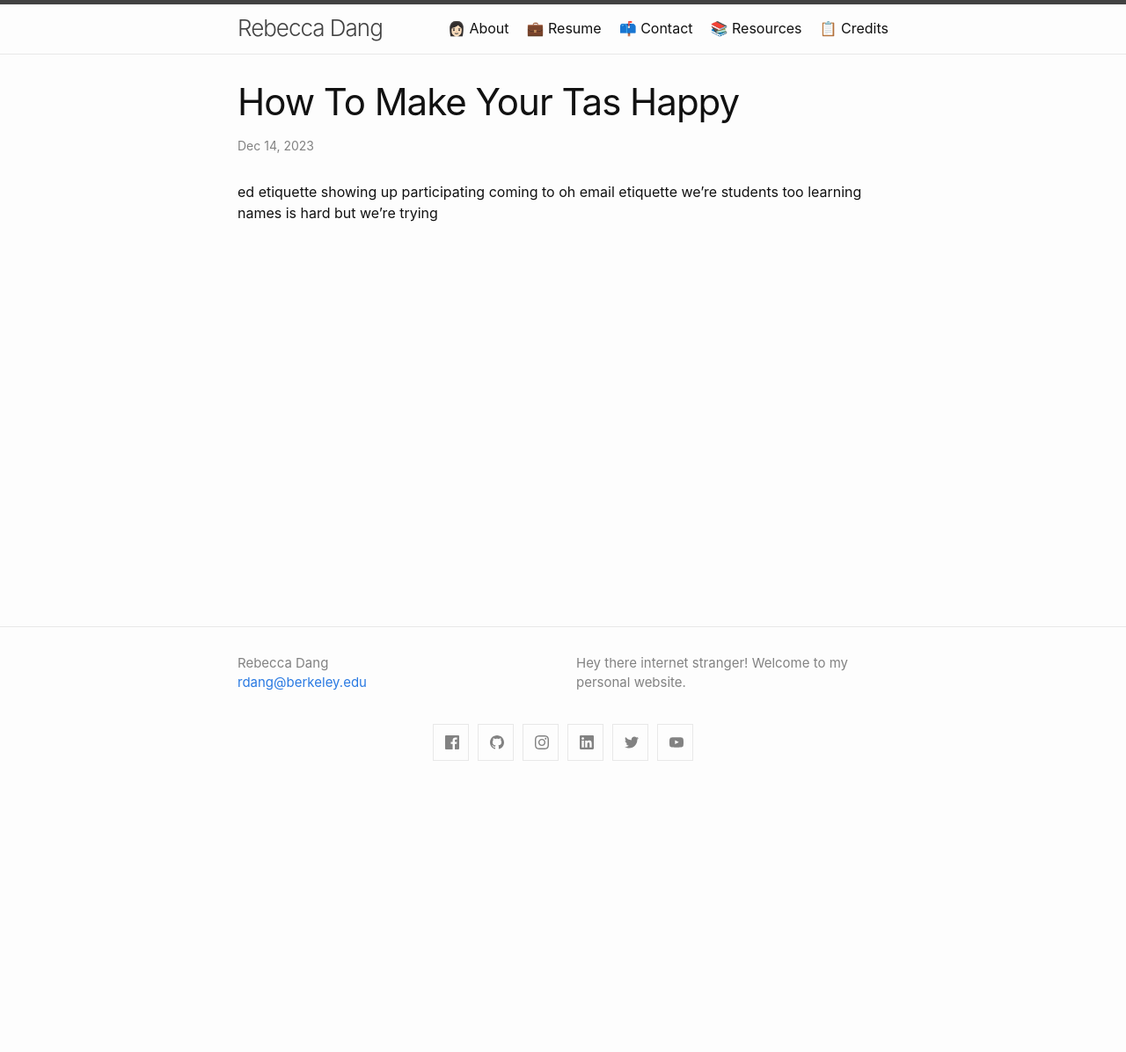
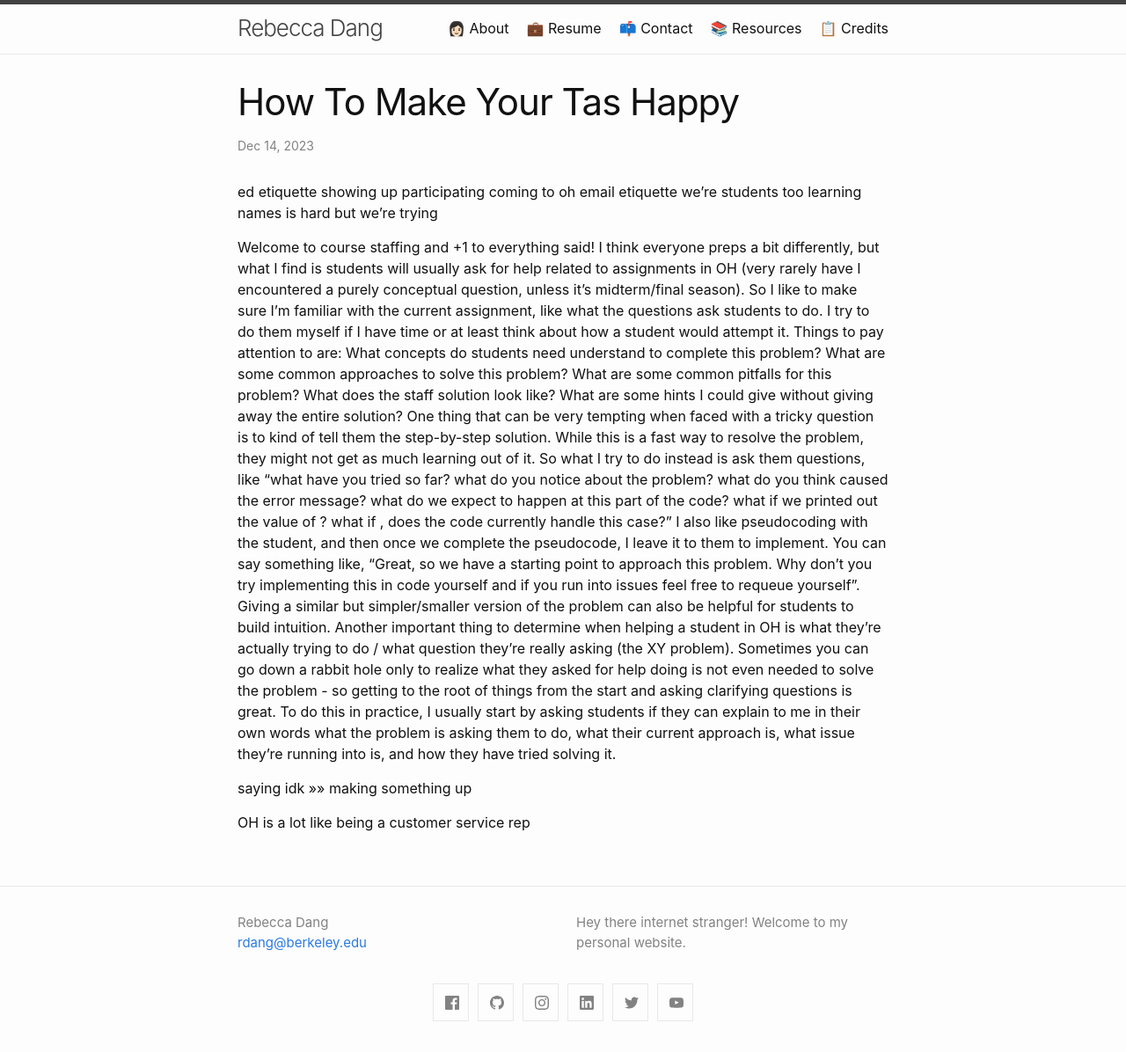
Before and after one commit to phrdang/phrdang.github.io, a Jekyll site: the page built from _posts/2023-12-14-how-to-make-your-tas-happy.md, in a window 1280 px wide. Shown: the whole page at 88% size. Built offline with Jekyll 4.4.1, drawn with Linux system fonts in a browser that asks for light colours; our own code applies the rules of GitHub Pages for plain Markdown files; before the commit the page ends 900 px from its top, so only the background shows below that.

Commit message:
Add more TA outline stuff

```diff
--- a/_posts/2023-12-14-how-to-make-your-tas-happy.md
+++ b/_posts/2023-12-14-how-to-make-your-tas-happy.md
@@ -5,3 +5,19 @@ coming to oh
 email etiquette
 we're students too
 learning names is hard but we're trying
+
+Welcome to course staffing and +1 to everything said!
+I think everyone preps a bit differently, but what I find is students will usually ask for help related to assignments in OH (very rarely have I encountered a purely conceptual question, unless it’s midterm/final season). So I like to make sure I’m familiar with the current assignment, like what the questions ask students to do. I try to do them myself if I have time or at least think about how a student would attempt it. Things to pay attention to are:
+What concepts do students need understand to complete this problem?
+What are some common approaches to solve this problem?
+What are some common pitfalls for this problem?
+What does the staff solution look like?
+What are some hints I could give without giving away the entire solution?
+One thing that can be very tempting when faced with a tricky question is to kind of tell them the step-by-step solution. While this is a fast way to resolve the problem, they might not get as much learning out of it. So what I try to do instead is ask them questions, like “what have you tried so far? what do you notice about the problem? what do you think caused the error message? what do we expect to happen at this part of the code? what if we printed out the value of <variable>? what if <this edge case scenario happened>, does the code currently handle this case?”
+I also like pseudocoding with the student, and then once we complete the pseudocode, I leave it to them to implement. You can say something like, “Great, so we have a starting point to approach this problem. Why don’t you try implementing this in code yourself and if you run into issues feel free to requeue yourself”.
+Giving a similar but simpler/smaller version of the problem can also be helpful for students to build intuition.
+Another important thing to determine when helping a student in OH is what they’re actually trying to do / what question they’re really asking (the XY problem). Sometimes you can go down a rabbit hole only to realize what they asked for help doing is not even needed to solve the problem - so getting to the root of things from the start and asking clarifying questions is great. To do this in practice, I usually start by asking students if they can explain to me in their own words what the problem is asking them to do, what their current approach is, what issue they’re running into is, and how they have tried solving it.
+
+saying idk >>>> making something up
+
+OH is a lot like being a customer service rep
```
